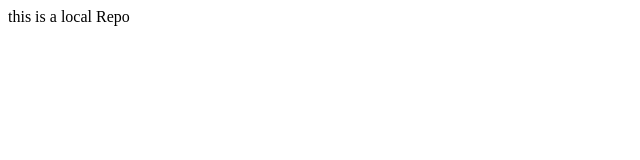
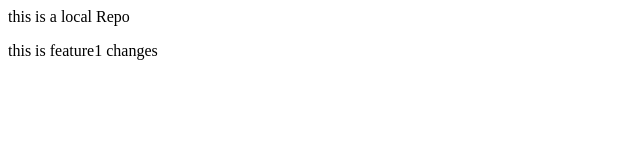
Before and after one commit to aftabchajjo/Localrepo, a plain HTML site: page index.html in a window 1280 px wide. Shown: the whole page, without its empty margins (0-640 px from the left). Drawn offline with Linux system fonts and the light colour scheme.

Commit message:
Feature1 changes

```diff
--- a/index.html
+++ b/index.html
@@ -1 +1,2 @@
 <p>this is a local Repo</p>
+<P>this is feature1 changes</P>
```
